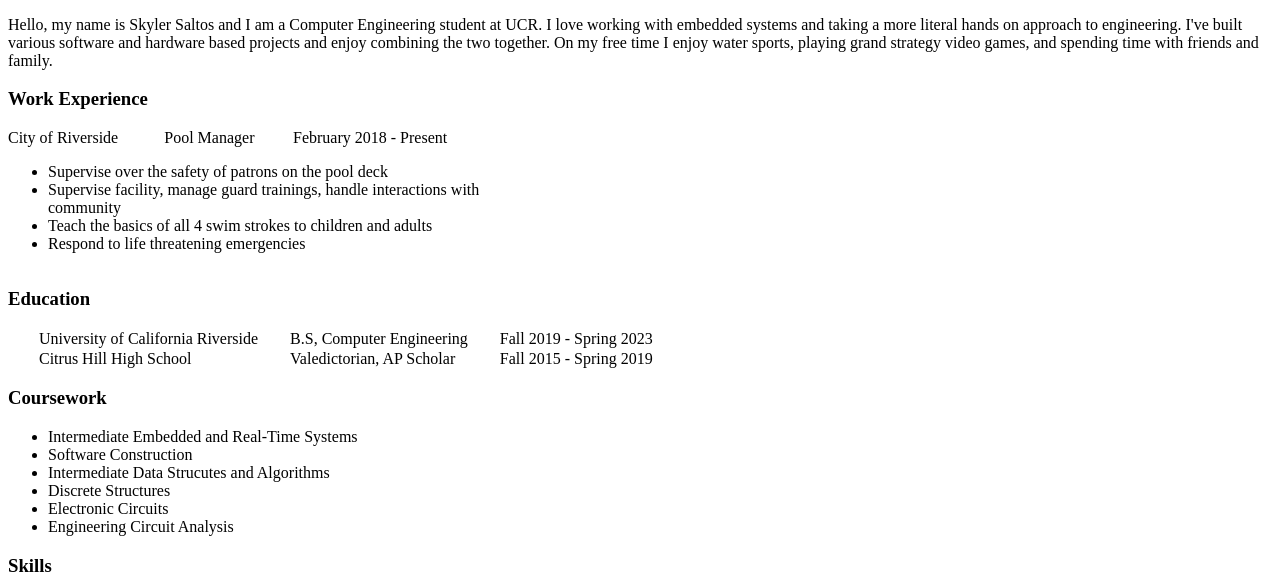
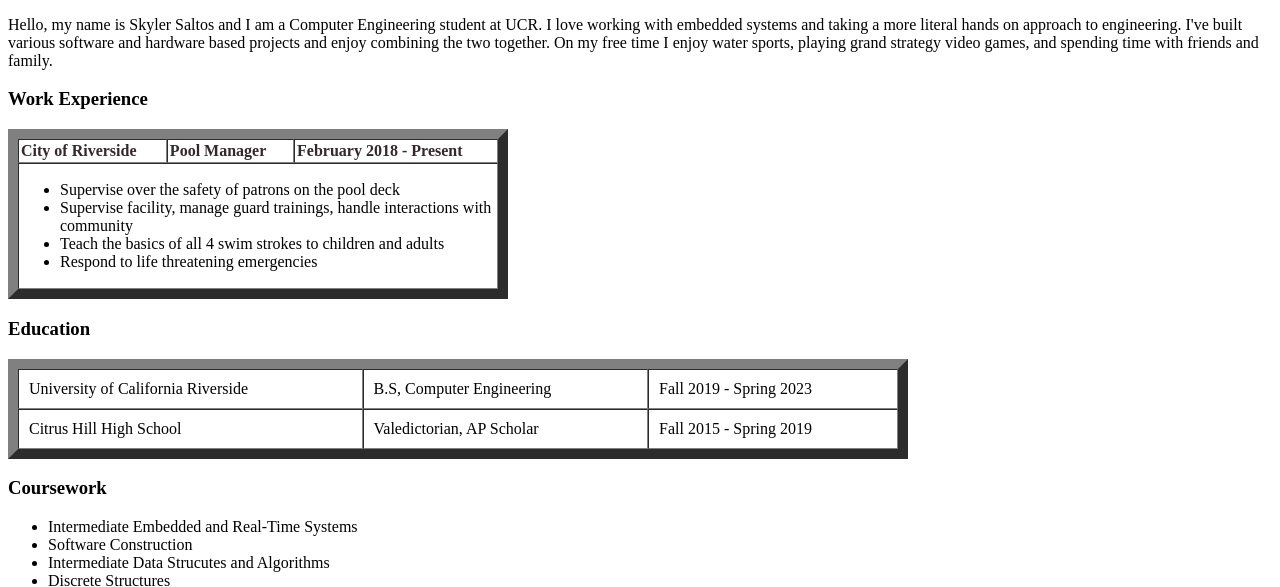
Before and after one commit to skycaliah/skycaliah.github.io, a plain HTML site: page index.html in a window 1280 px wide. Shown: the part 600-1187 px from the top of the page. Drawn offline with Linux system fonts and the light colour scheme.

Commit message:
Added table layout for education and work

```diff
--- a/index.html
+++ b/index.html
@@ -38,7 +38,7 @@
 		}
 
 		.educationTable{
-		border-collapse: separate;
+		<!--border-collapse: separate; -->
 		border-spacing: 30px 0;
 
 		}
@@ -49,13 +49,14 @@
 
 		}
 
-		.jobs{
-			colspan = "3";
 
-		}
-
-
-
+		.jobs {
+            font-weight: bold;
+            font-size: 16px;
+            margin: 10px;
+            padding: 2px;
+            color: #34282C;
+        }
 
 		</style>
 
@@ -95,8 +96,6 @@
 
 		 </div>
 
-
-
 		 <!--Section about me  -->
 		 <div class = "aboutMe">
 
@@ -114,16 +113,15 @@
 		<!--Work Experience-->
 		<h3 id = "work experience"> Work Experience </h3>
 
-		<table width="500px" border="0" cellspacing="0" cellpadding="0">
+		<table width="500px" border="10" cellspacing="0" cellpadding="1">
 		<!-- First Job -->
 
 			<tbody>
 				<tr>
-				<div class = "jobs" >
-					<td > City of Riverside </td>
-					<td > Pool Manager </td>
-					<td > February 2018 - Present </td>
-				</div>
+
+					<td class = "jobs" > City of Riverside </td>
+					<td class = "jobs"> Pool Manager </td>
+					<td class = "jobs"> February 2018 - Present </td>
 
 				</tr>
 
@@ -148,7 +146,7 @@
 		<h3 id = "education"> Education </h3>
 
 
-		<table class = "educationTable">
+		<table class = "educationTable" width="900px" border="10" cellspacing="0" cellpadding="10">
 			<tbody>
 
 			<tr>
@@ -199,7 +197,7 @@
 
 		<!-- List of a few projects i've completed -->
 		<h3 id = "projects"> Projects </h3>
-			<table>
+			<table >
 				<tbody>
 
 					<tr>
```
